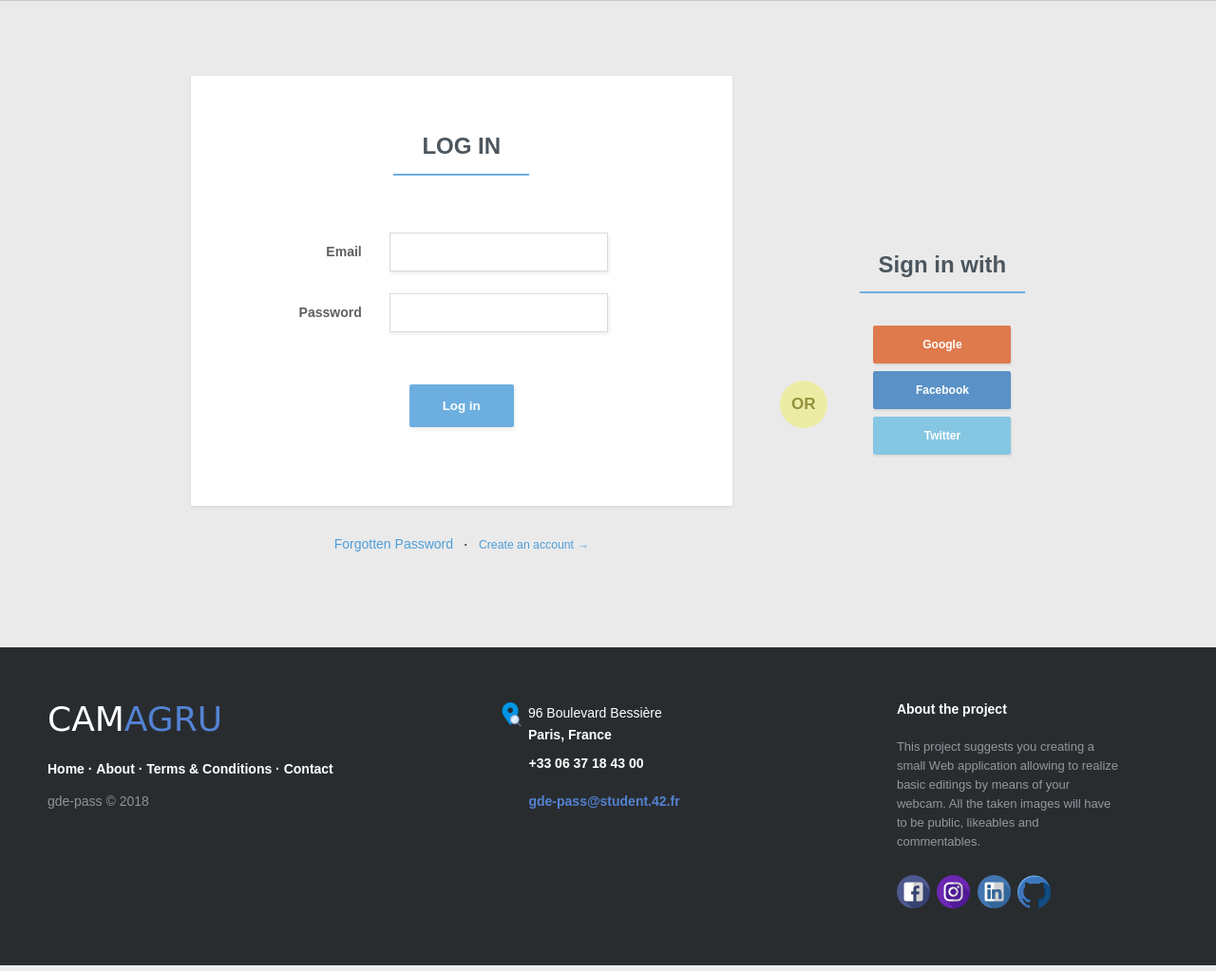
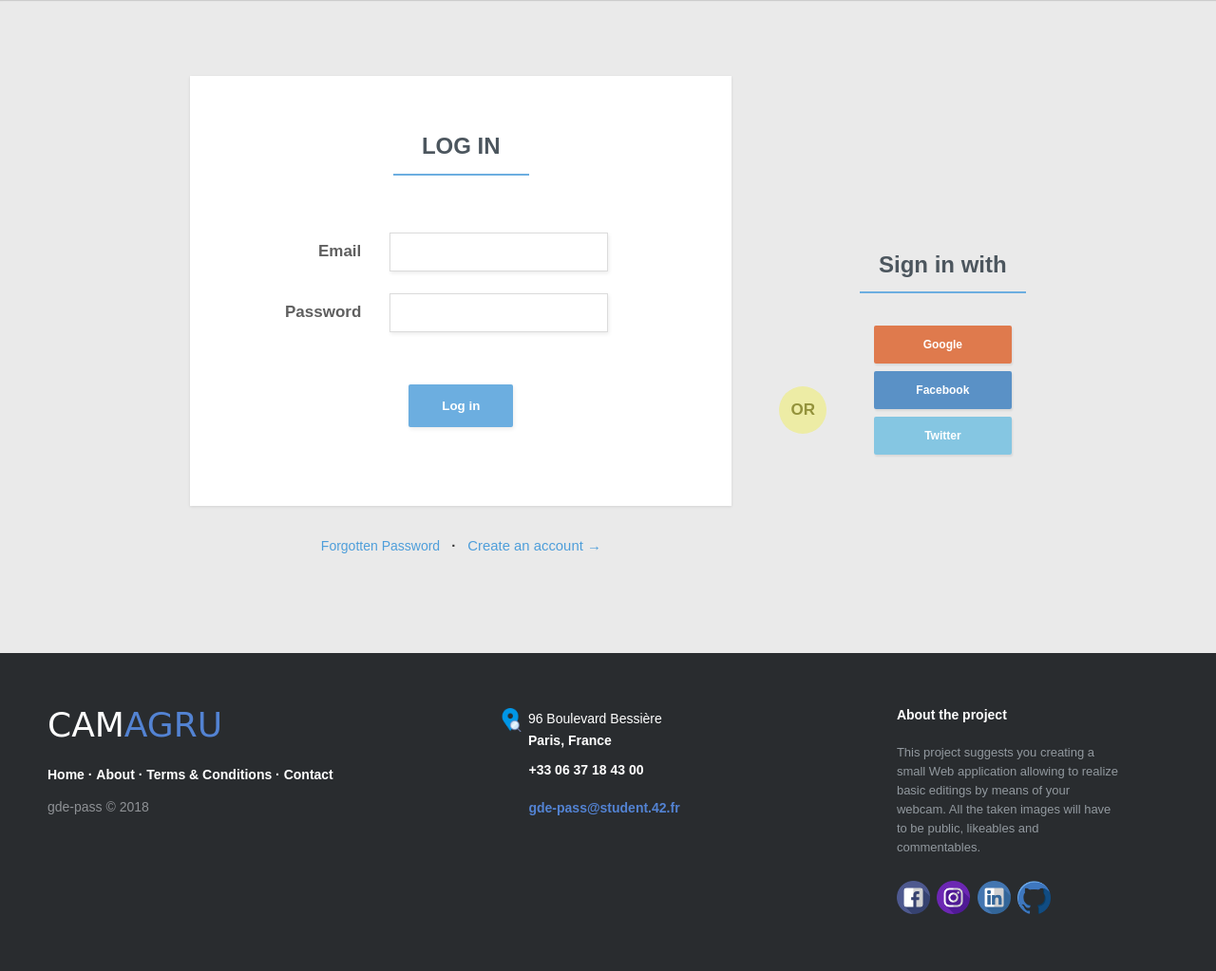
Before and after one commit to gde-pass/Camagru, a PHP site: page /form/form_login.php in a window 1280 px wide. Shown: the part 80-1103 px from the top of the page at 95% size. Run offline with PHP 8.4, Linux system fonts and the light colour scheme.

Commit message:
css fix forgotten pw textsize

```diff
--- a/www/style/form.css
+++ b/www/style/form.css
@@ -206,7 +206,7 @@ html{
     width: 100%;
     margin: 0 auto;
 
-    font: bold 14px sans-serif;
+    font: bold 17px sans-serif;
     text-align: center;
 }
 
```
